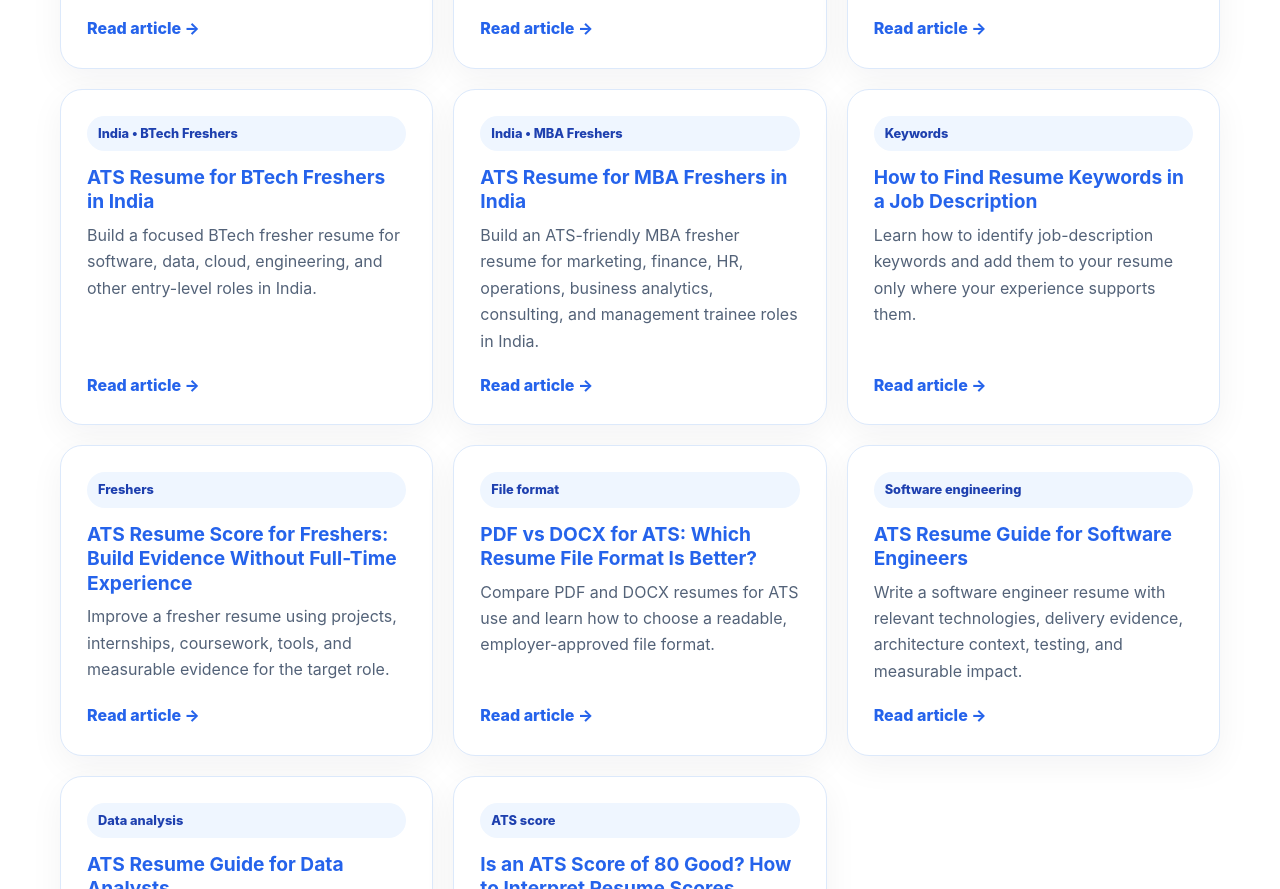
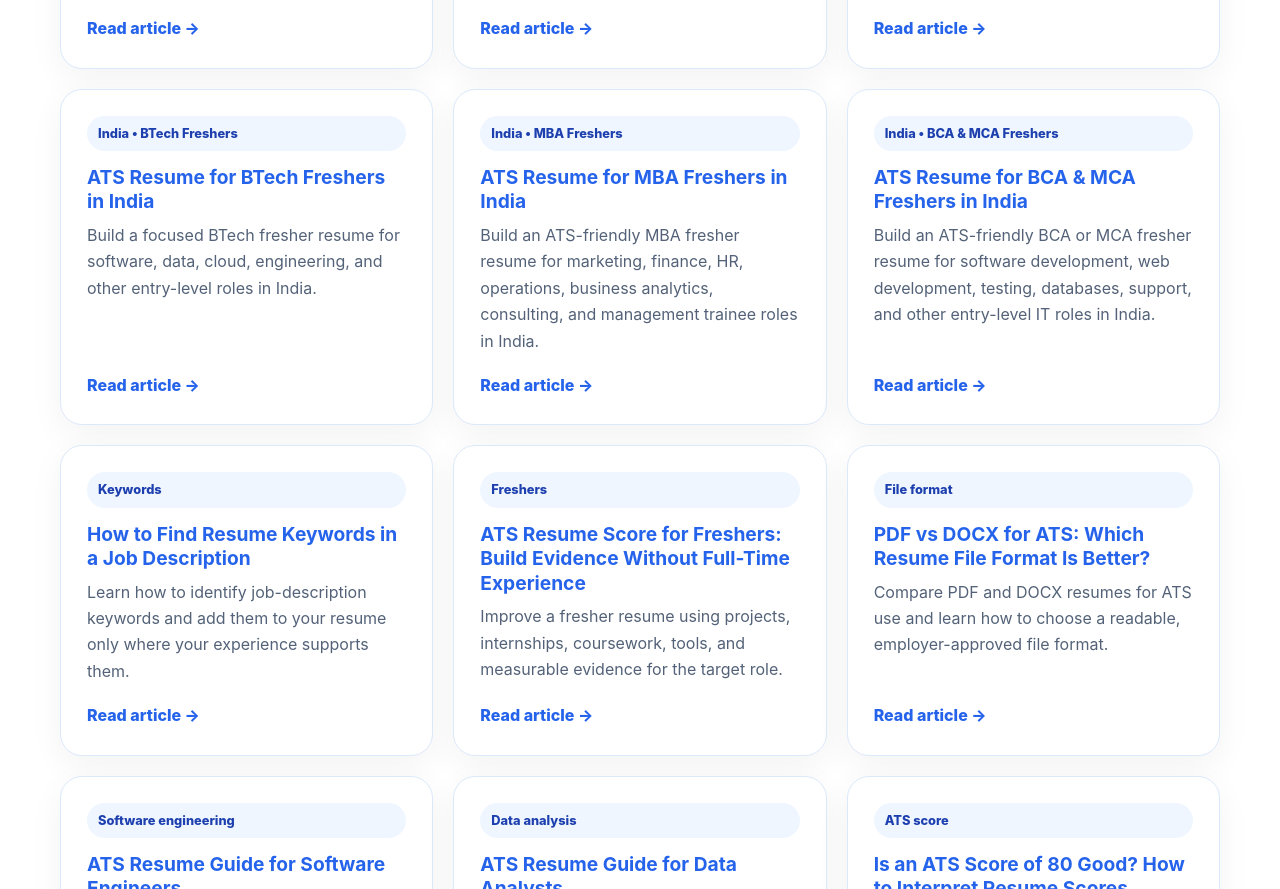
Before and after one commit to rubesh-code/ats-scan-ai-website, a website: page site/blog/index.html in a window 1280 px wide. Shown: the part 835-1724 px from the top of the page. Drawn offline with Linux system fonts and the light colour scheme.

Commit message:
Add article section for BCA & MCA Freshers
Added a new article section for BCA & MCA freshers, including a link and description for building ATS-friendly resumes.

```diff
--- a/site/blog/index.html
+++ b/site/blog/index.html
@@ -161,6 +161,11 @@
         "@type": "Article",
         "name": "ATS Resume for MBA Freshers in India",
         "url": "https://learn.atsscanai.com/blog/ats-resume-for-mba-freshers-india"
+      },
+      {
+        "@type": "Article",
+        "name": "ATS Resume for BCA & MCA Freshers in India",
+        "url": "https://learn.atsscanai.com/blog/ats-resume-for-bca-mca-freshers-india"
       }
     ]
   }
@@ -469,6 +474,36 @@
           <a
             class="text-link"
             href="/blog/ats-resume-for-mba-freshers-india"
+          >
+            Read article →
+          </a>
+
+        </article>
+
+
+        <!-- India BCA & MCA Freshers -->
+
+        <article class="card guide-card">
+
+          <span class="guide-tag">
+            India • BCA & MCA Freshers
+          </span>
+
+          <h2>
+            <a href="/blog/ats-resume-for-bca-mca-freshers-india">
+              ATS Resume for BCA & MCA Freshers in India
+            </a>
+          </h2>
+
+          <p>
+            Build an ATS-friendly BCA or MCA fresher resume for
+            software development, web development, testing, databases,
+            support, and other entry-level IT roles in India.
+          </p>
+
+          <a
+            class="text-link"
+            href="/blog/ats-resume-for-bca-mca-freshers-india"
           >
             Read article →
           </a>
```
